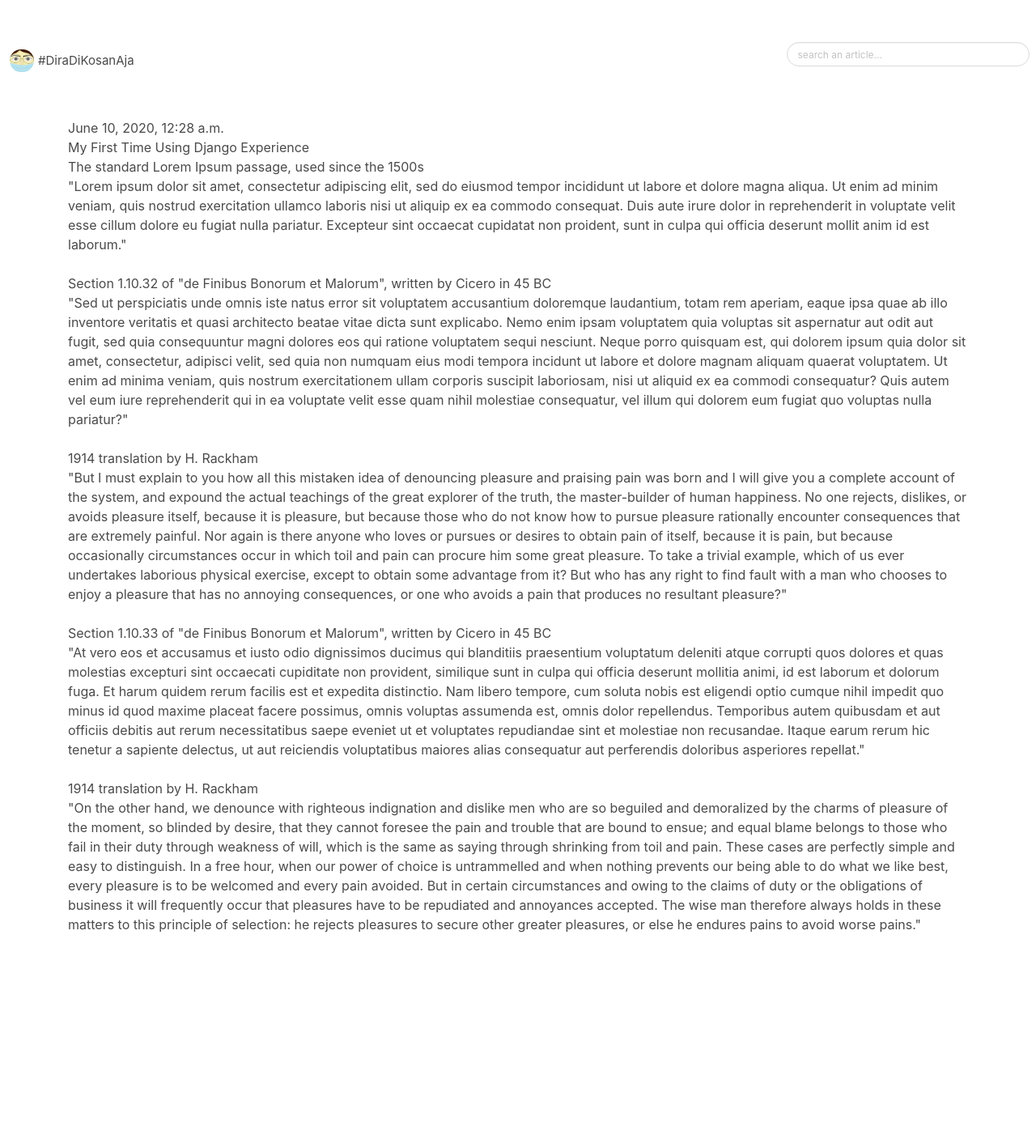
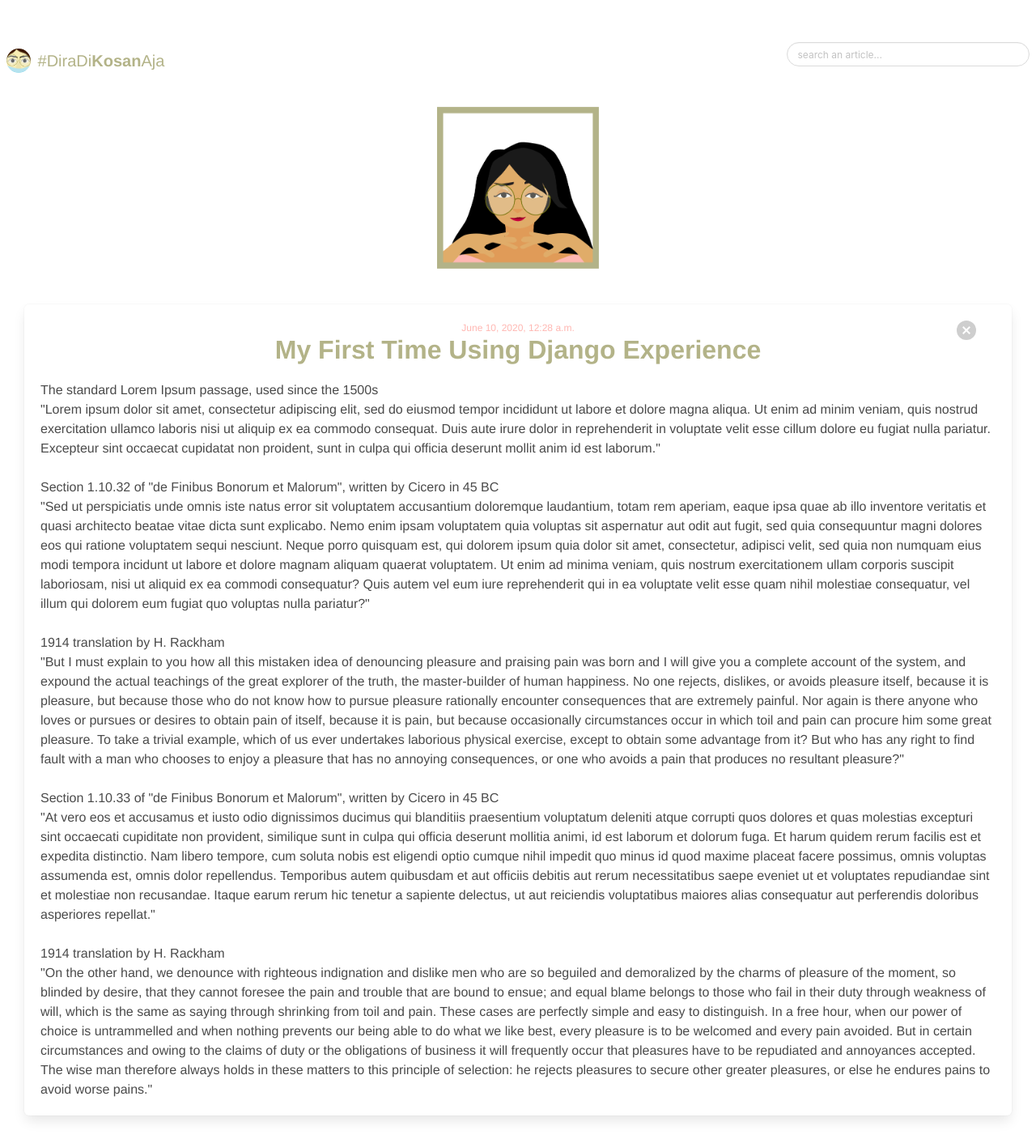
Before and after one commit to amlndr/myWebsite, a Django app: page /post/1/ in a window 1280 px wide. Shown: the whole page at 81% size. Before the commit the page ends 1152 px from the top, so only its background shows below. Run offline with Django 3.2, Linux system fonts and the light colour scheme; data comes from the database, SQL or seed files in the repository; some libraries are stand-ins or nearby versions.

Commit message:
more polished, post detail edited

```diff
--- a/blog/static/css/blog.css
+++ b/blog/static/css/blog.css
@@ -1,24 +1,36 @@
+body{
+    font-family: 'Franklin Gothic Medium', 'Arial Narrow', Arial, sans-serif;
+}
+.date{
+    color:#ffb7b2;
+    font-size:12px;
+}
 
-{%load static%}
+
 /*base*/
+a{
+    color:#b3b388;
+}
+a:hover{
+    color:#ffb7ce;
 
+}
 
 .navlogo{
     font-weight: bold;
-    font-size:20px;
     text-align: center;
 
 
 }
 
-
-
-
-
 /*post list*/
 
+.desc{
+    margin:30px;
+}
+
 .profile{
-    height:100%;
+    height:auto;
     width:100%;
     background-size: cover;
     background-position:center;
@@ -43,17 +55,34 @@
 
 }
 
-a:hover{
-    color:#beebe9;
+
+
+/*post detail*/
+.containerd{
+    display:inline-block;
+    margin:20px;
+    padding:20px;
+
 }
 
-/*post detail*/
 .fulltext{
 
     margin-left:10px;
     margin-right:10px;
 }
+.center{
+    text-align: center;
+    margin-bottom:20px;
+}
 
+#topBtn{
+    position:fixed;
+    bottom:40px;
+    right:40px;
+    font-size: 44px;
+    display: none;
+
+}
 @media only screen and (max-width:600px){
 
 
--- a/blog/templates/blog/base.html
+++ b/blog/templates/blog/base.html
@@ -15,29 +15,29 @@
     <nav class="level" >
         <div class="level-left">
             <div class="level-item">
-            <a class="navbar-item is-primary" href="{% url 'post_list' %}" style="font-size:15px;">
-                <img src="/static/images/logo_ok.png" alt="logo" width="30px" height="100px" style="border-radius:50px; margin-right:5px;"> #DiraDiKosanAja
+                <a href="{% url 'post_list' %}" style="font-size:20px;margin-left: 8px;">
+                    <img src="/static/images/logo.png" alt="logo"
+                    width="30px" height="30px"
+                    style="border-radius:50px; margin-right:3px;">
+                    #DiraDi<b>Kosan</b>Aja
                 </a>
-            </div></div>
+            </div>
+        </div>
 
         <div class="level-right ">
             <div class="level-item">
                 <div class="field-has-addons">
                     <p class="control">
                         <form method="GET" action="{% url 'search'%}">
-
                             <input name="q" class="input is-rounded is-small "
                                 type="text" placeholder="search an article..."
                                 value="{{request.GET.q}}"
-                    style="width:300px;margin-right:8px;"></div>
-
-                    </form></p></div>
+                                style="width:300px;margin-right:8px;">
+                        </form>
+                    </p>
+                </div>
             </div>
         </nav>
-
-
-
-
 
     <body>
         <div class="list">
@@ -48,15 +48,7 @@
 
 
    <script>
-        function openS(){ /*kinda working, dunno whatfor yet, social media thingy?*/
-            var open =document.getElementById("goS");
-            if (open.style.display === "block"){
-                open.style.display = "none";
-            } else{
-                open.style.display = "block";
-            }
-        }
-
+       //from bulma website
         document.addEventListener('DOMContentLoaded', () => {
 
         // Get all "navbar-burger" elements
--- a/blog/templates/blog/post_detail.html
+++ b/blog/templates/blog/post_detail.html
@@ -1,16 +1,51 @@
 {% extends 'blog/base.html' %}
 
 {% block content %}
-<div class="container">
-    <div class="post" style="margin:0 20px 0 20px;">
+<div class="profile">
+    <div class="level">
+        <div class="level-item has-text-centered">
+            <img class="myphoto" src="/static/images/ilus2.png" width="40%" height="40%">
+        </div>
+    </div>
+<div class="containerd box" style="background-color: ">
+    <a onclick="toTop()" id="topBtn">
+        <i class="fas fa-chevron-circle-up"></i></a>
+    <div class="post" >
+        <a href="{% url 'post_list' %}">
+            <button class="delete is-medium"
+            style="position:absolute; right:5%;margin-right: 10px;"></button>
+        </a>
         {% if post.published_date %}
-        <br>
+        <div class="center">
             <div class="date">
                 {{ post.published_date }}
             </div>
         {% endif %}
-        <h2>{{ post.title }}</h2>
-        <p>{{ post.text|linebreaksbr }}</p>
+        <h3 class="title is-3"
+            style="color:#b3b388;">{{ post.title }}</h3>
+        </div>
+        <p style="text-align: left;">{{ post.text|linebreaksbr }}</p>
     </div>
 </div>
+
+<script>
+    var btn =document.getElementById("topBtn");
+
+    //if scrolls more than 20px
+    window.onscroll =function(){scrollFunct()};
+
+    function scrollFunct(){
+        if (document.body.scrollTop >20 ||
+            document.documentElement.scrollTop >20){
+                btn.style.display="block";
+            }else{
+                btn.style.display="none";
+            }
+    }
+
+    function toTop(){
+        document.body.scrollTop =0;
+        document.documentElement.scrollTop =0;
+    }
+</script>
 {% endblock %}
```
Also changed, not shown: blog/templates/blog/post_list.html (+35 -11 lines), blog/static/images/ilus2.png (added), blog/static/images/logo.png (added), blog/static/images/logo_ok.png (deleted). Lines whose indentation alone changed are shown as unchanged.
